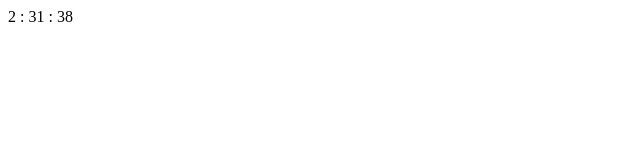
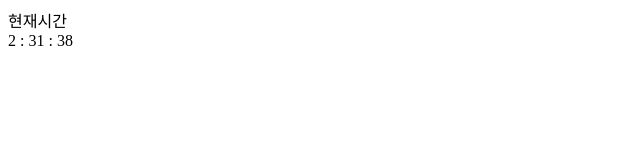
Before and after one commit to hahihuhe7/new, a plain HTML site: page index.html in a window 1280 px wide. Shown: the whole page, without its empty margins (0-640 px from the left). Drawn offline with Linux system fonts and the light colour scheme.

Commit message:
index업로드2

```diff
--- a/index.html
+++ b/index.html
@@ -7,7 +7,8 @@
     <title>Document</title>
 </head>
 <body>
-    <div id="timer">현재시간</div>
+    <div>현재시간</div>
+    <div id="timer"></div>
 
     <script>
         let timer = document.querySelector('#timer');
```
